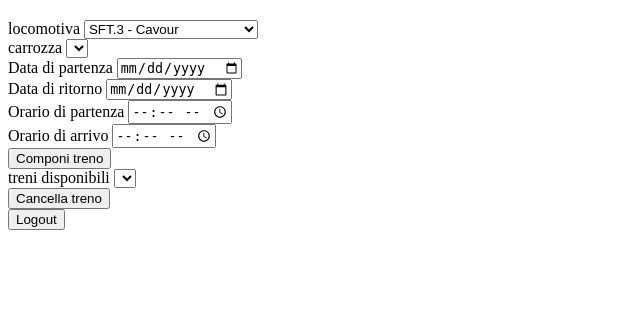
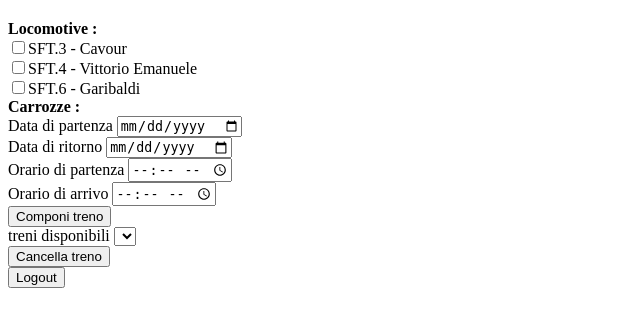
Before and after one commit to FedericoDiMaio/projects, a PHP site: page /train_station/utenteComposizione.php in a window 1280 px wide. Shown: the part 107-434 px from the top of the page, without its empty margins (0-640 px from the left). Run offline with PHP 8.4, Linux system fonts and the light colour scheme; data comes from the database, SQL or seed files in the repository; data that the repository does not hold is empty.

Commit message:
possibilità di più carrozze/locomotive in treno

```diff
--- a/train_station/utenteComposizione.php
+++ b/train_station/utenteComposizione.php
@@ -1,5 +1,6 @@
 <!DOCTYPE html>
 <html>
+
     <head>
         <title>TrainStation profilo esercizio</title>
     </head>
@@ -30,13 +31,16 @@
 
 
             if ($_SERVER['REQUEST_METHOD'] == 'POST') {
-            $locomotiva = isset($_POST['locomotiva']) ? intval($_POST['locomotiva']) : null;
+                $locomotive = isset($_POST['locomotiva']) ? $_POST['locomotiva'] : array();
 
-            if (empty($locomotiva)) {
-                echo 'Seleziona locomotiva';
+                if (empty($locomotive)) {
+                    echo 'Seleziona almeno una locomotiva';
                     exit;
                 }
-            // Query per ottenere tutti i dati della carrozza selezionata
+
+                echo 'Locomotive selezionate: ';
+                foreach ($locomotive as $locomotiva) {
+                    // Query per ottenere tutti i dati della locomotiva selezionata
                     $sql_locomotiva = "SELECT * FROM locomotiva WHERE id_locomotiva = :id";
                     $stmt_locomotiva_composizione = $db->prepare($sql_locomotiva);
                     $stmt_locomotiva_composizione->bindValue(':id', $locomotiva, PDO::PARAM_INT);
@@ -44,7 +48,9 @@
 
                     $dati_locomotiva = $stmt_locomotiva_composizione->fetch(PDO::FETCH_ASSOC);
 
-            echo 'locomotiva: ' . htmlspecialchars($dati_locomotiva['tipo_locomotiva']) . '<br>';
+                    echo htmlspecialchars($dati_locomotiva['tipo_locomotiva']) . ', ';
+                }
+                echo '<br>';
             }
 
 
@@ -52,10 +58,13 @@
                 $carrozza = isset($_POST['carrozza']) ? intval($_POST['carrozza']) : null;
 
                 if (empty($carrozza)) {
-                echo 'Seleziona una carrozza';
+                    echo 'Seleziona almeno una carrozza';
                     exit;
                 }
 
+                // Query per ottenere tutti i dati della carrozza selezionata
+                echo 'Carrozze selezionate: ';
+                foreach ($carrozze as $carrozza) {
                     // Query per ottenere tutti i dati della carrozza selezionata
                     $sql_carrozza = "SELECT * FROM carrozza WHERE id_carrozza = :id";
                     $stmt_carrozza_composizione = $db->prepare($sql_carrozza);
@@ -64,10 +73,9 @@
 
                     $dati_carrozza = $stmt_carrozza_composizione->fetch(PDO::FETCH_ASSOC);
 
-
-
-            echo 'carrozza: ' . htmlspecialchars($dati_carrozza['serie_carrozza']) . htmlspecialchars($dati_carrozza['tipo_carrozza']) . htmlspecialchars($dati_carrozza['numero_posti']) . '<br>';
-
+                    echo htmlspecialchars($dati_carrozza['serie_carrozza']) . ' ' . htmlspecialchars($dati_carrozza['tipo_carrozza']) . ' ' . htmlspecialchars($dati_carrozza['numero_posti']) . ', ';
+                }
+                echo '<br>';
 
 
                 if ($_SERVER["REQUEST_METHOD"] == "POST") {
@@ -97,8 +105,8 @@
                 $stmt_select->execute();
                 $risultati = $stmt_select->fetchAll(PDO::FETCH_ASSOC);
 
-            if($risultati){
-                foreach($risultati as $row){
+                if ($risultati) {
+                    foreach ($risultati as $row) {
                         echo '<option value="' . htmlspecialchars($row["nome_treno"]) . '">' . htmlspecialchars($row["nome_treno"]) . '</option>';
                     }
                 } else {
@@ -106,7 +114,6 @@
                 }
 
                 echo 'treni disponibili: ' . htmlspecialchars($dati_treno['nome_treno']) . '<br>';
-
             }
 
         ?>
@@ -123,46 +130,35 @@
 
 
         <div class="form-group">
-            <label for="locomotiva">locomotiva</label>
-
-            <select name="locomotiva">
-
+            <strong><label>Locomotive :</label></strong><br>
 
             <?php
+
                 $sql = "SELECT * FROM locomotiva";
                 $result = $db->query($sql);
-
                 if ($result->rowCount() > 0) {
                     while ($row = $result->fetch(PDO::FETCH_ASSOC)) {
-                            echo '<option value="' . intval($row["id_locomotiva"]) . '">' . htmlspecialchars($row["tipo_locomotiva"]) . '</option>';
+                        echo '<label><input type="checkbox" name="locomotiva[]" value="' . intval($row["id_locomotiva"]) . '">' . htmlspecialchars($row["tipo_locomotiva"]) . '</label><br>';
                     }
                 }
+
             ?>
-
-            </select>
-
         </div>
 
         <div class="form-group">
-            <label for="carrozza">carrozza</label>
-
-            <select name="carrozza">
-
+            <strong><label>Carrozze :</label></strong><br>
 
             <?php
 
                 $sql = "SELECT * FROM carrozza";
                 $result = $db->query($sql);
-
                 if ($result->rowCount() > 0) {
                     while ($row = $result->fetch(PDO::FETCH_ASSOC)) {
-                            echo '<option value="' . intval($row["id_carrozza"]) . '">' . htmlspecialchars($row["serie_carrozza"] . ' - ' . $row["tipo_carrozza"] . ' - ' . $row["numero_posti"]) . '</option>';
+                        echo '<label><input type="checkbox" name="carrozza[]" value="' . intval($row["id_carrozza"]) . '">' . htmlspecialchars($row["serie_carrozza"] . ' - ' . $row["tipo_carrozza"] . ' - ' . $row["numero_posti"]) . '</label><br>';
                     }
                 }
 
             ?>
-
-            </select>
 
         </div>
 
```
Also changed, not shown: train_station/utenteComposioneBuild.php (+24 -21 lines). Lines whose indentation alone changed are shown as unchanged.
